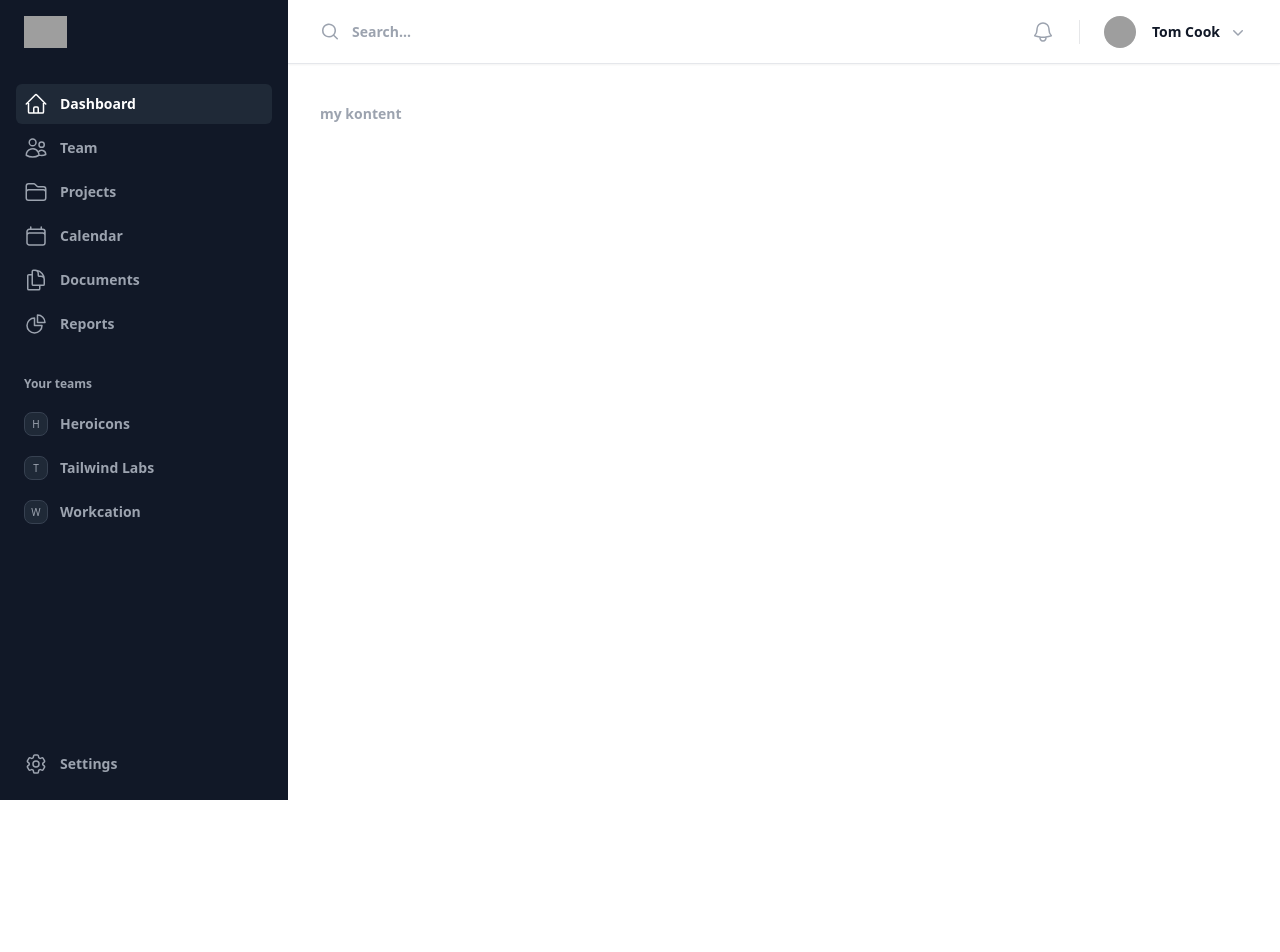
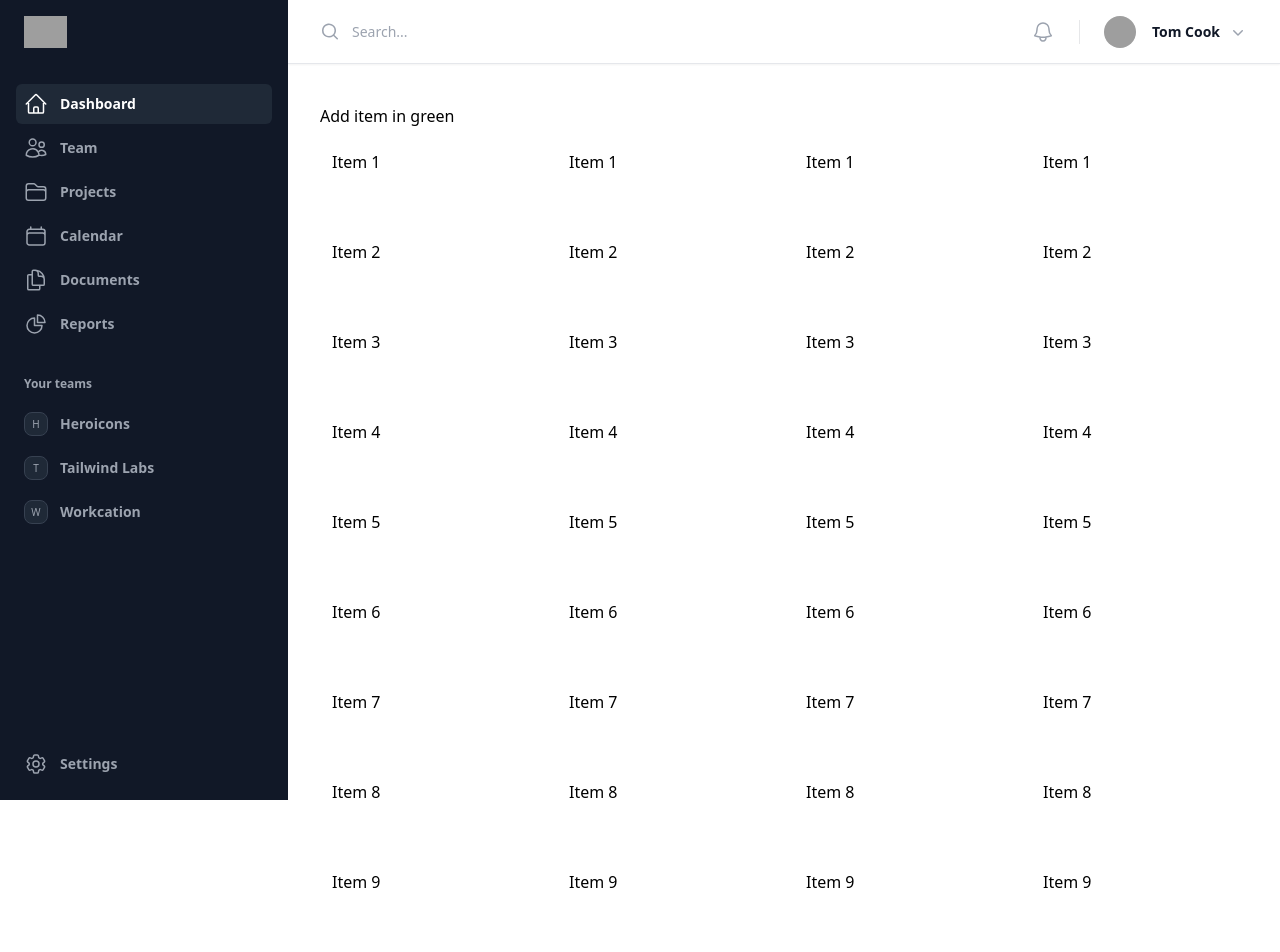
Before and after one commit to Danyalsk/Task-mana, a Vue app: page / in a window 1280 px wide. Shown: the top 952 px of the page. Before the commit the page ends 800 px from the top, so only its background shows below. Built offline with nearby package versions, Linux system fonts and the light colour scheme; grey boxes are pictures that could not be loaded.

Commit message:
Update vuedraggable to version 4.1.0 and sortablejs to version 1.14.0

```diff
--- a/package.json
+++ b/package.json
@@ -20,7 +20,7 @@
     "vue": "^3.4.15",
     "vue-draggable-next": "^2.2.1",
     "vue-router": "^4.2.5",
-    "vuedraggable": "^2.24.3"
+    "vuedraggable": "^4.1.0"
   },
   "devDependencies": {
     "@rushstack/eslint-patch": "^1.3.3",
--- a/src/App.vue
+++ b/src/App.vue
@@ -1,5 +1,3 @@
-<script setup lang="ts"></script>
-
 <template>
   <RouterView />
 </template>
--- /dev/null
+++ b/src/components/BadgeComponent.vue
@@ -0,0 +1,21 @@
+<template>
+  <div
+    class="px-3 h-6 rounded-full text-xs font-semibold flex items-center"
+    :class="`bg-${color}-100 text-${color}-700`"
+  >
+    <span class="w-2 h-2 rounded-full mr-1" :class="`bg-${color}-400`"></span>
+    <span>
+      <slot></slot>
+    </span>
+  </div>
+</template>
+<script lang="ts">
+export default {
+  props: {
+    color: {
+      type: String,
+      default: 'teal'
+    }
+  }
+}
+</script>
--- /dev/null
+++ b/src/components/KanbanColumn.vue
@@ -0,0 +1,65 @@
+<template>
+  <draggable
+    v-model="myArray"
+    v-bind="dragOptions"
+    style="height: 100%"
+    group="kanban"
+    @start="drag = true"
+    @end="drag = false"
+    item-key="id"
+  >
+    <template #item="{ element }">
+      <div style="height: 80px; border: 1px solid white; margin-top: 10px; margin-bottom: 10px">
+        {{ element.name }}
+      </div>
+    </template>
+  </draggable>
+</template>
+
+<script setup lang="ts">
+import draggable from 'vuedraggable'
+import { computed, ref } from 'vue'
+const drag = ref(false)
+
+const myArray = defineModel<any>()
+
+const dragOptions = computed(() => {
+  return {
+    animation: 200,
+    group: 'description',
+    disabled: false,
+    ghostClass: 'ghost'
+  }
+})
+</script>
+
+<style>
+.button {
+  margin-top: 35px;
+}
+
+.flip-list-move {
+  transition: transform 0.5s;
+}
+
+.no-move {
+  transition: transform 0s;
+}
+
+.ghost {
+  opacity: 0.5;
+  background: #c8ebfb;
+}
+
+.list-group {
+  min-height: 20px;
+}
+
+.list-group-item {
+  cursor: move;
+}
+
+.list-group-item i {
+  cursor: pointer;
+}
+</style>
--- /dev/null
+++ b/src/components/TaskCard.vue
@@ -0,0 +1,90 @@
+<template>
+  <div class="task-card flex flex-col justify-between">
+    <div class="task-header flex justify-between gap-3">
+      <div class="task-title">{{ task.title }}</div>
+      <Icon :size="20" class="pan-area" v-if="mobile" :name="PanIcon"></Icon>
+    </div>
+    <div class="task-footer flex justify-between items-end">
+      <span class="task-date">{{ task.dateText }}</span>
+      <span
+        class="task-label custom-label"
+        v-if="task.label"
+        :style="`--label-color:${labelsColors[task.label.id]}`"
+      >
+        {{ task.label.title }}
+      </span>
+    </div>
+  </div>
+</template>
+<script lang="ts" setup>
+const PanIcon = 'carbon:move'
+import { toRefs, computed } from 'vue'
+
+const props = defineProps<{
+  task: Task
+  mobile: boolean
+}>()
+const { task, mobile } = toRefs(props)
+
+const secondaryColors = computed(() => useThemeStore().secondaryColors)
+
+const labelsColors = {
+  design: secondaryColors.value['secondary1'],
+  'feature-request': secondaryColors.value['secondary2'],
+  backend: secondaryColors.value['secondary3'],
+  qa: secondaryColors.value['secondary4']
+} as unknown as { [key: string]: string }
+</script>
+
+<style lang="scss" scoped>
+.task-card {
+  cursor: move;
+  border-radius: var(--border-radius-small);
+  padding: 8px 10px;
+  margin-bottom: 10px;
+  margin-top: 3px;
+  background-color: var(--bg-color);
+  transition: all 0.2s;
+  opacity: 0;
+  animation: task-fade 0.3s forwards;
+  border: 1px solid var(--border-color);
+
+  @for $i from 0 through 15 {
+    &:nth-child(#{$i}) {
+      animation-delay: $i * 0.1s;
+    }
+  }
+
+  @keyframes task-fade {
+    from {
+      opacity: 0;
+      transform: translateY(-10px);
+    }
+    to {
+      opacity: 1;
+    }
+  }
+
+  .pan-area {
+    margin-top: 2px;
+  }
+
+  .task-title {
+    font-weight: bold;
+    font-size: 15px;
+    line-height: 1.3;
+  }
+
+  .task-footer {
+    margin-top: 14px;
+    .task-date {
+      font-size: 14px;
+      opacity: 0.8;
+    }
+  }
+
+  &:hover {
+    border-color: var(--primary-color);
+  }
+}
+</style>
--- a/src/views/HomeView.vue
+++ b/src/views/HomeView.vue
@@ -1,7 +1,79 @@
 <template>
-  <SideLayout class="text-gray-400 font-semibold text-sm h-screen"> my kontent </SideLayout>
+  <SideLayout class="h-screen">
+    <button @click="() => arrayGreen.push({ id: 20, name: 'Added item' })">
+      Add item in green
+    </button>
+    <div style="display: flex; flex-direction: row; gap: 20px">
+      <div style="width: 100%; padding: 10px; border: 1px solid white">
+        <KanbanColumn v-model="arrayGreen" />
+      </div>
+      <div style="width: 100%; padding: 10px; border: 1px solid white">
+        <KanbanColumn v-model="array2" />
+      </div>
+      <div style="width: 100%; padding: 10px; border: 1px solid white">
+        <KanbanColumn v-model="array3" />
+      </div>
+      <div style="width: 100%; padding: 10px; border: 1px solid white">
+        <KanbanColumn v-model="array4" />
+      </div>
+    </div>
+  </SideLayout>
 </template>
 
-<script lang="ts" setup>
+<script setup lang="ts">
+import KanbanColumn from '@/components/KanbanColumn.vue'
 import SideLayout from '@/components/SideLayout.vue'
+import { ref } from 'vue'
+
+const arrayGreen = ref([
+  { id: 1, name: 'Item 1' },
+  { id: 2, name: 'Item 2' },
+  { id: 3, name: 'Item 3' },
+  { id: 4, name: 'Item 4' },
+  { id: 5, name: 'Item 5' },
+  { id: 6, name: 'Item 6' },
+  { id: 7, name: 'Item 7' },
+  { id: 8, name: 'Item 8' },
+  { id: 9, name: 'Item 9' },
+  { id: 10, name: 'Item 10' }
+])
+
+const array2 = ref([
+  { id: 1, name: 'Item 1' },
+  { id: 2, name: 'Item 2' },
+  { id: 3, name: 'Item 3' },
+  { id: 4, name: 'Item 4' },
+  { id: 5, name: 'Item 5' },
+  { id: 6, name: 'Item 6' },
+  { id: 7, name: 'Item 7' },
+  { id: 8, name: 'Item 8' },
+  { id: 9, name: 'Item 9' },
+  { id: 10, name: 'Item 10' }
+])
+
+const array3 = ref([
+  { id: 1, name: 'Item 1' },
+  { id: 2, name: 'Item 2' },
+  { id: 3, name: 'Item 3' },
+  { id: 4, name: 'Item 4' },
+  { id: 5, name: 'Item 5' },
+  { id: 6, name: 'Item 6' },
+  { id: 7, name: 'Item 7' },
+  { id: 8, name: 'Item 8' },
+  { id: 9, name: 'Item 9' },
+  { id: 10, name: 'Item 10' }
+])
+
+const array4 = ref([
+  { id: 1, name: 'Item 1' },
+  { id: 2, name: 'Item 2' },
+  { id: 3, name: 'Item 3' },
+  { id: 4, name: 'Item 4' },
+  { id: 5, name: 'Item 5' },
+  { id: 6, name: 'Item 6' },
+  { id: 7, name: 'Item 7' },
+  { id: 8, name: 'Item 8' },
+  { id: 9, name: 'Item 9' },
+  { id: 10, name: 'Item 10' }
+])
 </script>
```
Also changed, not shown: 2 other files (tests, documents, lock files or other folders).
